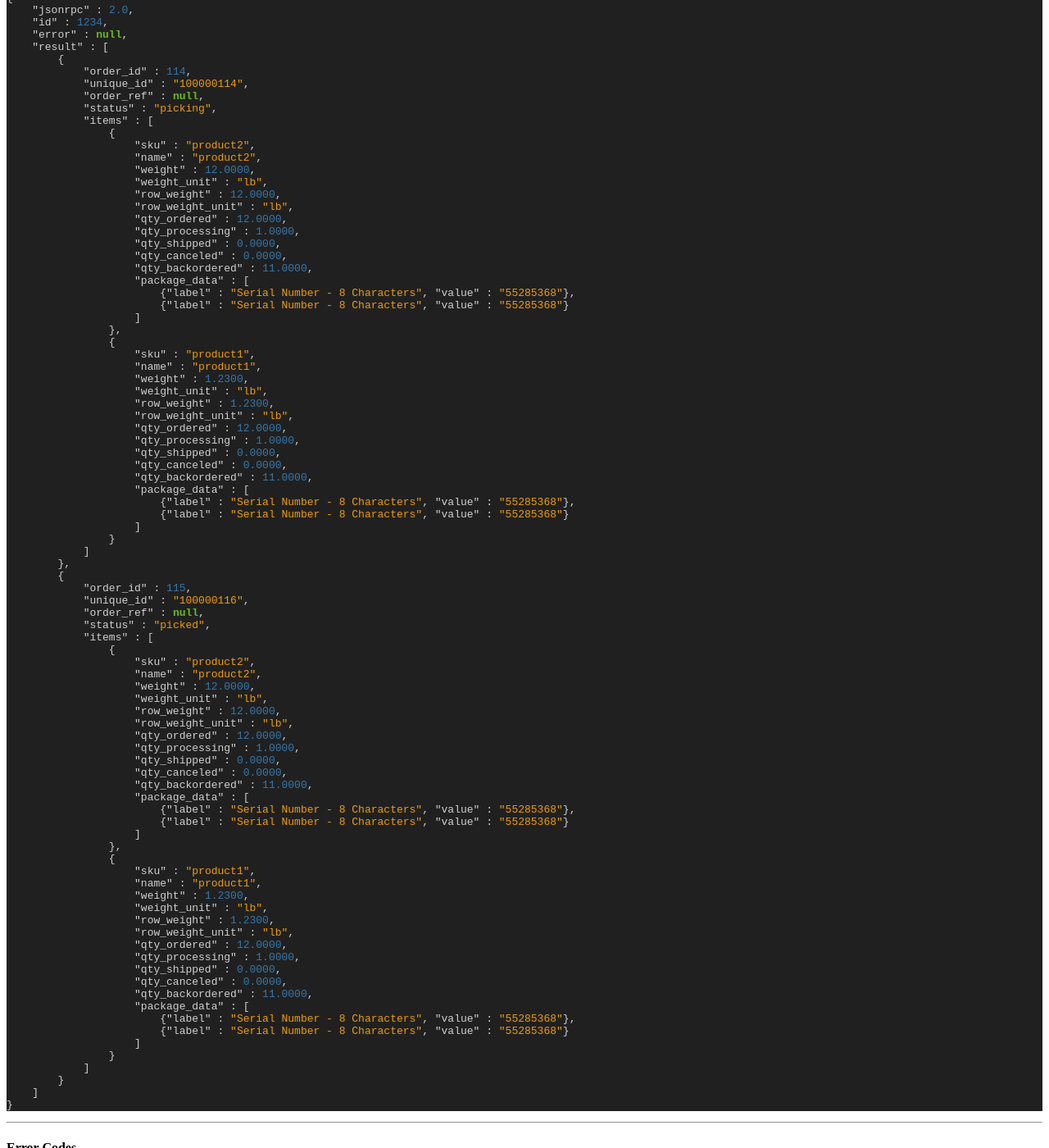
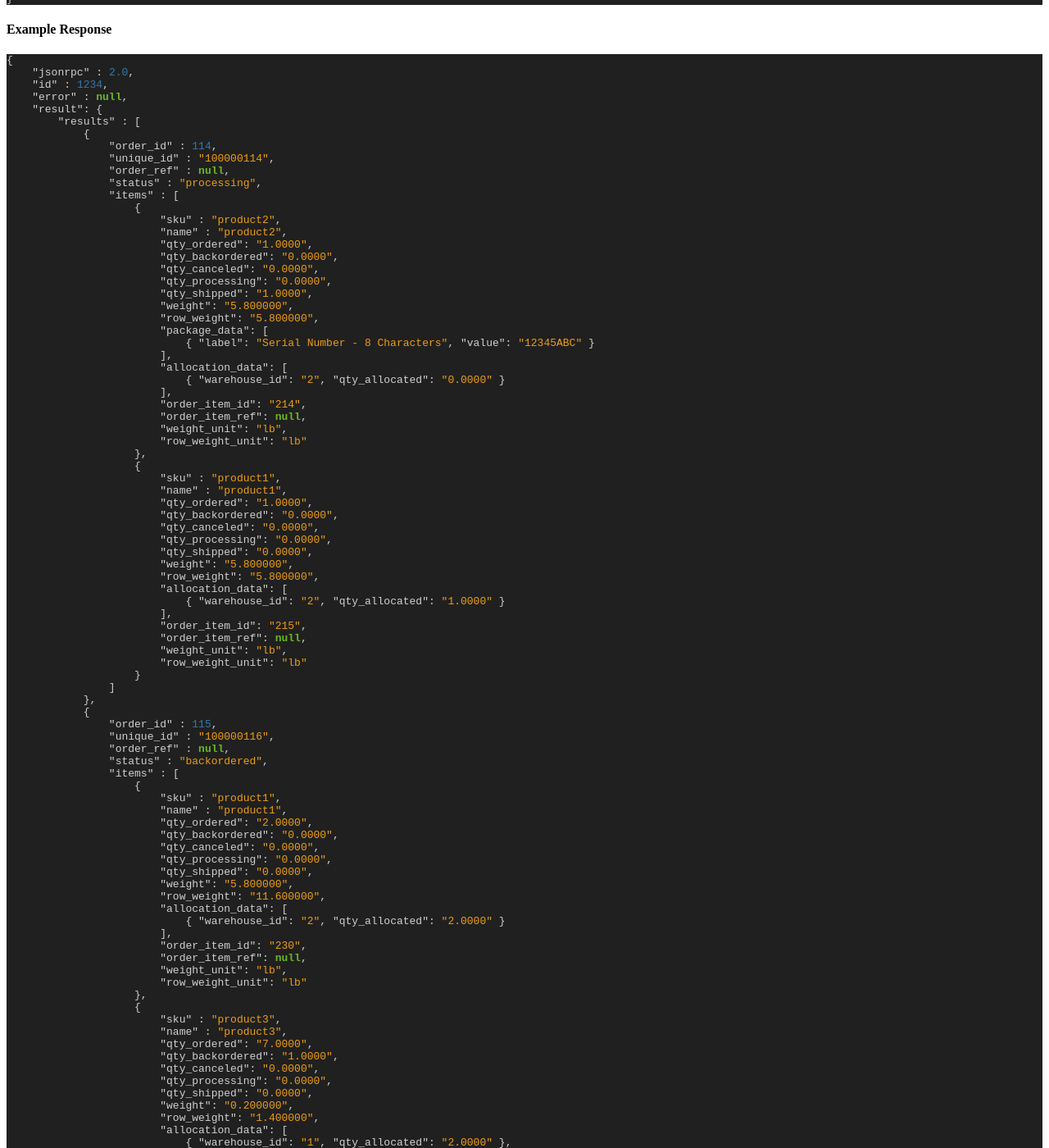
Before and after one commit to ShipStream/shipstream.github.io, a Jekyll site: the page built from _posts/2014-07-25-order.md, in a window 1280 px wide and 1400 px high, scrolled down 7400 px. Shown: the whole window at 82% size. Built offline with Jekyll 4.4.1, drawn with Linux system fonts in a browser that asks for light colours; a style sheet for code colours, icons or effects is not loaded; some of the changed text lies outside the part shown.

Commit message:
Updating Order Additional Data with Duties parameters. And updating order.search with "results" object.

````diff
--- a/_posts/2014-07-25-order.md
+++ b/_posts/2014-07-25-order.md
@@ -209,6 +209,12 @@ hold_indefinitely
 
 tpb_group_id
 : The ID number of a <a href="/ref/third-party-billing-group.html">Third Party Billing Account Group</a>. If unset or <code>null</code>, and a default group is configured, the default group will be used.  Set to <code>0</code> to disable third party billing.
+
+duties_payor
+: Duties Payor. Values can be <code>default</code>, <code>shipper</code>, <code>recipient</code>, <code>third_party</code>. If not specified will default to <code>default</code>. Only applicable to international orders.
+
+duties_tpb_group_id
+: The ID number of a <a href="/ref/third-party-billing-group.html">Duties Payor Third Party Billing Account Group</a>. Only applicable to <code>third_party</code> duties payor.
 
 instructions
 : Array of order instructions. See "<a href="#order_instruction">Order Instruction</a>".
@@ -451,92 +457,106 @@ Get order status and order items for two order ids:
     "jsonrpc" : 2.0,
     "id" : 1234,
     "error" : null,
-    "result" : [
-        {
-            "order_id" : 114,
-            "unique_id" : "100000114",
-            "order_ref" : null,
-            "status" : "picking",
-            "items" : [
-                {
-                    "sku" : "product2",
-                    "name" : "product2",
-                    "weight" : 12.0000,
-                    "weight_unit" : "lb",
-                    "row_weight" : 12.0000,
-                    "row_weight_unit" : "lb",
-                    "qty_ordered" : 12.0000,
-                    "qty_processing" : 1.0000,
-                    "qty_shipped" : 0.0000,
-                    "qty_canceled" : 0.0000,
-                    "qty_backordered" : 11.0000,
-                    "package_data" : [
-                        {"label" : "Serial Number - 8 Characters", "value" : "55285368"},
-                        {"label" : "Serial Number - 8 Characters", "value" : "55285368"}
-                    ]
-                },
-                {
-                    "sku" : "product1",
-                    "name" : "product1",
-                    "weight" : 1.2300,
-                    "weight_unit" : "lb",
-                    "row_weight" : 1.2300,
-                    "row_weight_unit" : "lb",
-                    "qty_ordered" : 12.0000,
-                    "qty_processing" : 1.0000,
-                    "qty_shipped" : 0.0000,
-                    "qty_canceled" : 0.0000,
-                    "qty_backordered" : 11.0000,
-                    "package_data" : [
-                        {"label" : "Serial Number - 8 Characters", "value" : "55285368"},
-                        {"label" : "Serial Number - 8 Characters", "value" : "55285368"}
-                    ]
-                }
-            ]
-        },
-        {
-            "order_id" : 115,
-            "unique_id" : "100000116",
-            "order_ref" : null,
-            "status" : "picked",
-            "items" : [
-                {
-                    "sku" : "product2",
-                    "name" : "product2",
-                    "weight" : 12.0000,
-                    "weight_unit" : "lb",
-                    "row_weight" : 12.0000,
-                    "row_weight_unit" : "lb",
-                    "qty_ordered" : 12.0000,
-                    "qty_processing" : 1.0000,
-                    "qty_shipped" : 0.0000,
-                    "qty_canceled" : 0.0000,
-                    "qty_backordered" : 11.0000,
-                    "package_data" : [
-                        {"label" : "Serial Number - 8 Characters", "value" : "55285368"},
-                        {"label" : "Serial Number - 8 Characters", "value" : "55285368"}
-                    ]
-                },
-                {
-                    "sku" : "product1",
-                    "name" : "product1",
-                    "weight" : 1.2300,
-                    "weight_unit" : "lb",
-                    "row_weight" : 1.2300,
-                    "row_weight_unit" : "lb",
-                    "qty_ordered" : 12.0000,
-                    "qty_processing" : 1.0000,
-                    "qty_shipped" : 0.0000,
-                    "qty_canceled" : 0.0000,
-                    "qty_backordered" : 11.0000,
-                    "package_data" : [
-                        {"label" : "Serial Number - 8 Characters", "value" : "55285368"},
-                        {"label" : "Serial Number - 8 Characters", "value" : "55285368"}
-                    ]
-                }
-            ]
-        }
-    ]
+    "result": {
+        "results" : [
+            {
+                "order_id" : 114,
+                "unique_id" : "100000114",
+                "order_ref" : null,
+                "status" : "processing",
+                "items" : [
+                    {
+                        "sku" : "product2",
+                        "name" : "product2",
+                        "qty_ordered": "1.0000",
+                        "qty_backordered": "0.0000",
+                        "qty_canceled": "0.0000",
+                        "qty_processing": "0.0000",
+                        "qty_shipped": "1.0000",
+                        "weight": "5.800000",
+                        "row_weight": "5.800000",
+                        "package_data": [
+                            { "label": "Serial Number - 8 Characters", "value": "12345ABC" }
+                        ],
+                        "allocation_data": [
+                            { "warehouse_id": "2", "qty_allocated": "0.0000" }
+                        ],
+                        "order_item_id": "214",
+                        "order_item_ref": null,
+                        "weight_unit": "lb",
+                        "row_weight_unit": "lb"
+                    },
+                    {
+                        "sku" : "product1",
+                        "name" : "product1",
+                        "qty_ordered": "1.0000",
+                        "qty_backordered": "0.0000",
+                        "qty_canceled": "0.0000",
+                        "qty_processing": "0.0000",
+                        "qty_shipped": "0.0000",
+                        "weight": "5.800000",
+                        "row_weight": "5.800000",
+                        "allocation_data": [
+                            { "warehouse_id": "2", "qty_allocated": "1.0000" }
+                        ],
+                        "order_item_id": "215",
+                        "order_item_ref": null,
+                        "weight_unit": "lb",
+                        "row_weight_unit": "lb"
+                    }
+                ]
+            },
+            {
+                "order_id" : 115,
+                "unique_id" : "100000116",
+                "order_ref" : null,
+                "status" : "backordered",
+                "items" : [
+                    {
+                        "sku" : "product1",
+                        "name" : "product1",
+                        "qty_ordered": "2.0000",
+                        "qty_backordered": "0.0000",
+                        "qty_canceled": "0.0000",
+                        "qty_processing": "0.0000",
+                        "qty_shipped": "0.0000",
+                        "weight": "5.800000",
+                        "row_weight": "11.600000",
+                        "allocation_data": [
+                            { "warehouse_id": "2", "qty_allocated": "2.0000" }
+                        ],
+                        "order_item_id": "230",
+                        "order_item_ref": null,
+                        "weight_unit": "lb",
+                        "row_weight_unit": "lb"
+                    },
+                    {
+                        "sku" : "product3",
+                        "name" : "product3",
+                        "qty_ordered": "7.0000",
+                        "qty_backordered": "1.0000",
+                        "qty_canceled": "0.0000",
+                        "qty_processing": "0.0000",
+                        "qty_shipped": "0.0000",
+                        "weight": "0.200000",
+                        "row_weight": "1.400000",
+                        "allocation_data": [
+                            { "warehouse_id": "1", "qty_allocated": "2.0000" },
+                            { "warehouse_id": "2", "qty_allocated": "4.0000" }
+                        ],
+                        "order_item_id": "232",
+                        "order_item_ref": null,
+                        "weight_unit": "lb",
+                        "row_weight_unit": "lb"
+                    }
+                ]
+            }
+        ],
+        "totalCount": 2,
+        "numbPages": 1
+    },
+    "jsonrpc" : 2.0,
+    "id" : 1234
 }
 ```
 
````
